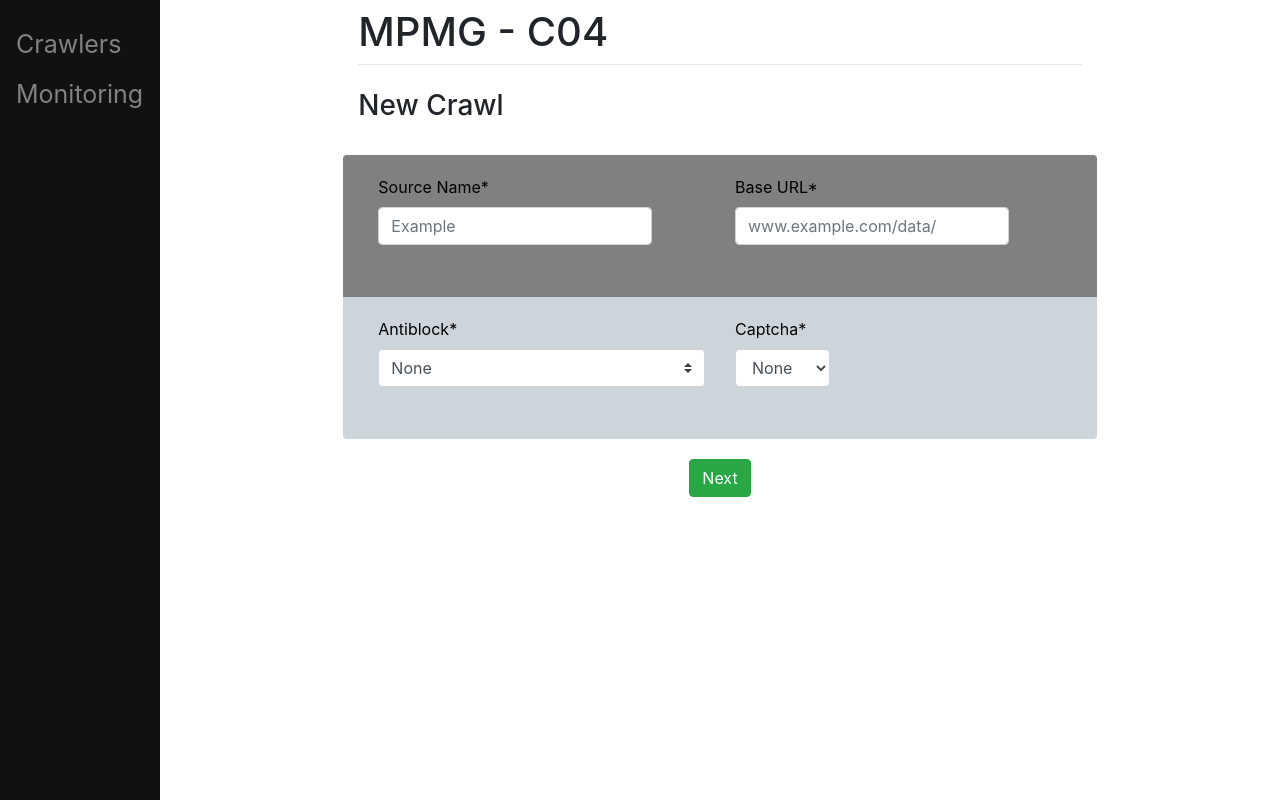
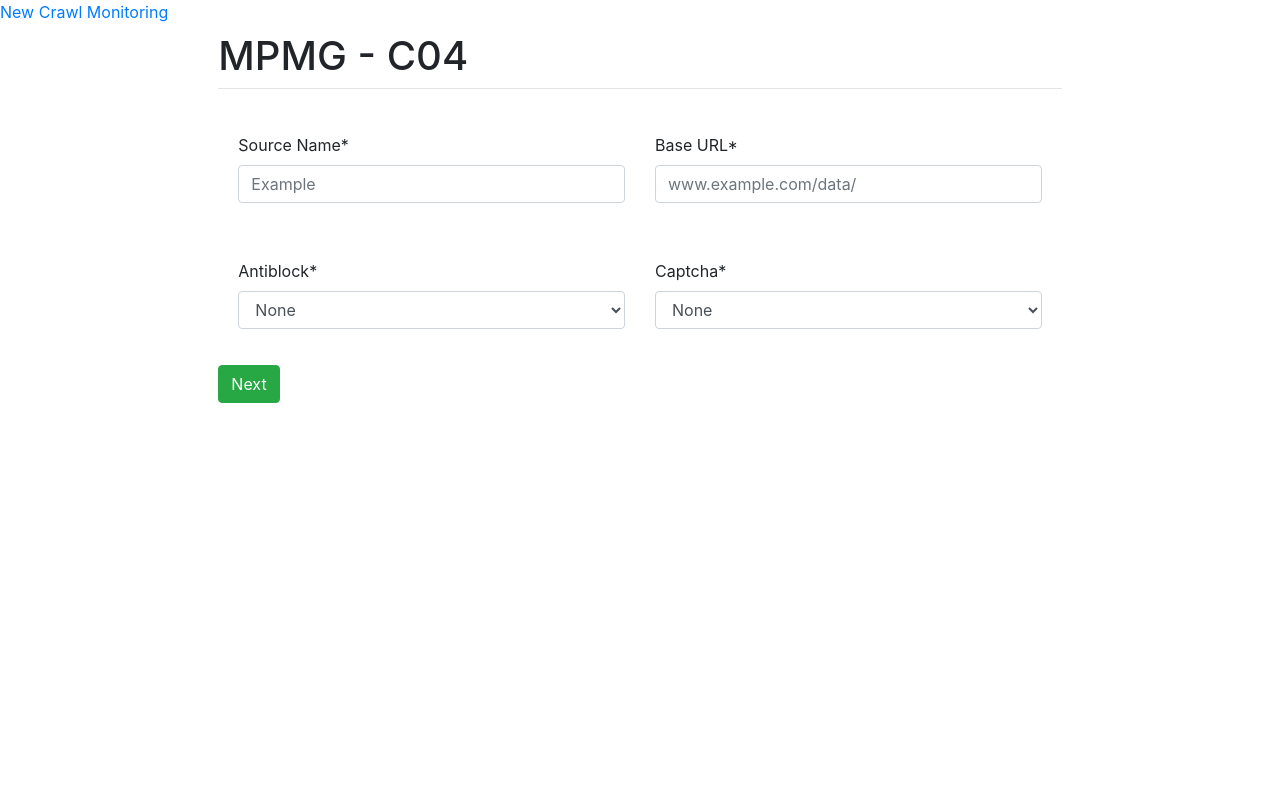
Before and after one commit to LorenaMendes/django-web-interface, a Django app: page /crawlers/ in a window 1280 px wide. Run offline with Django 3.2, Linux system fonts and the light colour scheme; some libraries are stand-ins or nearby versions.

Commit message:
form update

```diff
--- a/main/templates/main/base.html
+++ b/main/templates/main/base.html
@@ -5,38 +5,8 @@
     {% load static %}
     <script src="https://ajax.googleapis.com/ajax/libs/jquery/3.5.1/jquery.min.js"></script>
     <script src="{% static 'js/steps.js' %}"></script>
+    <link rel="stylesheet" type="text/css" href="{% static 'css/style.css' %}" />
 
-    <style type="text/css">
-        .sidenav{
-            height: 100%;
-            width: 160px;
-            position: fixed;
-            z-index: 1;
-            top: 0;
-            left: 0;
-            background-color: #111;
-            overflow-x: hidden;
-            padding-top: 20px;
-        }
-
-        .sidenav a{
-            padding: 6px 8px 6px 16px;
-            text-decoration: none;
-            font-size: 25px;
-            color: #818181;
-            display: block;
-        }
-
-        .sidenav a:hover{
-            color: #f1f1f1;
-        }
-
-        .main{
-            margin-left: 160px;
-            padding: 0px 10px;
-        }
-
-    </style>
     <meta charset="utf-8">
     <meta name="viewport" content="width=device-width, initial-scale=1, shrink-to-fit=no">
     <link rel="stylesheet" href="https://stackpath.bootstrapcdn.com/bootstrap/4.4.1/css/bootstrap.min.css" integrity="sha384-Vkoo8x4CGsO3+Hhxv8T/Q5PaXtkKtu6ug5TOeNV6gBiFeWPGFN9MuhOf23Q9Ifjh" crossorigin="anonymous">
@@ -46,7 +16,7 @@
 </head>
 <body>
     <div class="sidenav">
-        <a href="/crawlers">Crawlers</a>
+        <a href="/crawlers">New Crawl</a>
         <a href="/monitoring">Monitoring</a>
     </div>
     <div id="content", name="content", class="main">
--- a/main/templates/main/create_crawl.html
+++ b/main/templates/main/create_crawl.html
@@ -5,59 +5,30 @@
 {% endblock %}
 
 {% block content %}
-<h3>New Crawl</h3>
-<br>
+
 <form method="POST" action="." class="form-group">{% csrf_token %} <!-- esse token é para segurança em forms do tipo POST -->
 
-    <div class="row rounded-top" style="background-color:grey;color:black;padding:20px;">
+    <div class="row" style="padding:20px;">
         <div class="col md-6">
-            <div class="input-group mb-3">
-                <div class="input-group-prepend">
-                    {{ form.source_name | as_crispy_field}}
-                </div>
-            </div>
+            {{ form.source_name | as_crispy_field}}
         </div>
         <div class="col md-6">
-            <div class="input-group mb-3">
-                <div id="aa" class="input-group-prepend">
-                    {{ form.base_url | as_crispy_field}}
-                </div>
-            </div>
+            {{ form.base_url | as_crispy_field}}
         </div>
     </div>
 
-
-    <div class="row rounded-bottom" style="background-color:#cdd4da;color:black;padding:20px;">
-        <div class="col md-4">
-            <div class="">
-                <label for="id_source_name" class=" requiredField">
-                    Antiblock<span class="asteriskField">*</span>
-                </label><br />
-                <div class="">
-                    <select name="antiblock" class="custom-select requiredField" id="antiblockMenu" onchange=detailAntiblock() >
-                        <option value="none" selected>None</option>
-                        <option value="ip">IP rotation</option>
-                        <option value="user_agent">User-agent rotation</option>
-                        <option value="delay">Delay</option>
-                        <option value="cookies">Cookies</option>
-                    </select>
-                    <div id="antiblockDiv"></div>
-                </div>
-            </div>
+    <div class="row" style="padding:20px;">
+        <div class="col md-6">
+            {{ form.antiblock | as_crispy_field}}
+            <div id="antiblockDiv"></div>
         </div>
-        <div class="col md-4">
-            <div class="input-group mb-3">
-                <div class="input-group-prepend">
-                    {{ form.captcha | as_crispy_field}}
-                </div>
-            </div>
+        <div class="col md-6">
+            {{ form.captcha | as_crispy_field}}
+            <div id="captchaDiv"></div>
         </div>
     </div>
 
-    <div class="row" style="background-color:white;color:white;padding:20px;">
-        <button type="submit" name="save" class="btn btn-success" style="display: block; margin: 0 auto;" onclick="showIframe">Next</button>
-    </div>
-
+    <button id="fixedbutton" type="submit" name="save" class="btn btn-success" onclick="showIframe">Next</button>
 </form>
 
     {% endblock %}
--- a/main/templates/main/monitoring.html
+++ b/main/templates/main/monitoring.html
@@ -6,4 +6,6 @@
 
 {% block content %}
 <p>Monitoring Section</p>
+
+
 {% endblock %}
```
